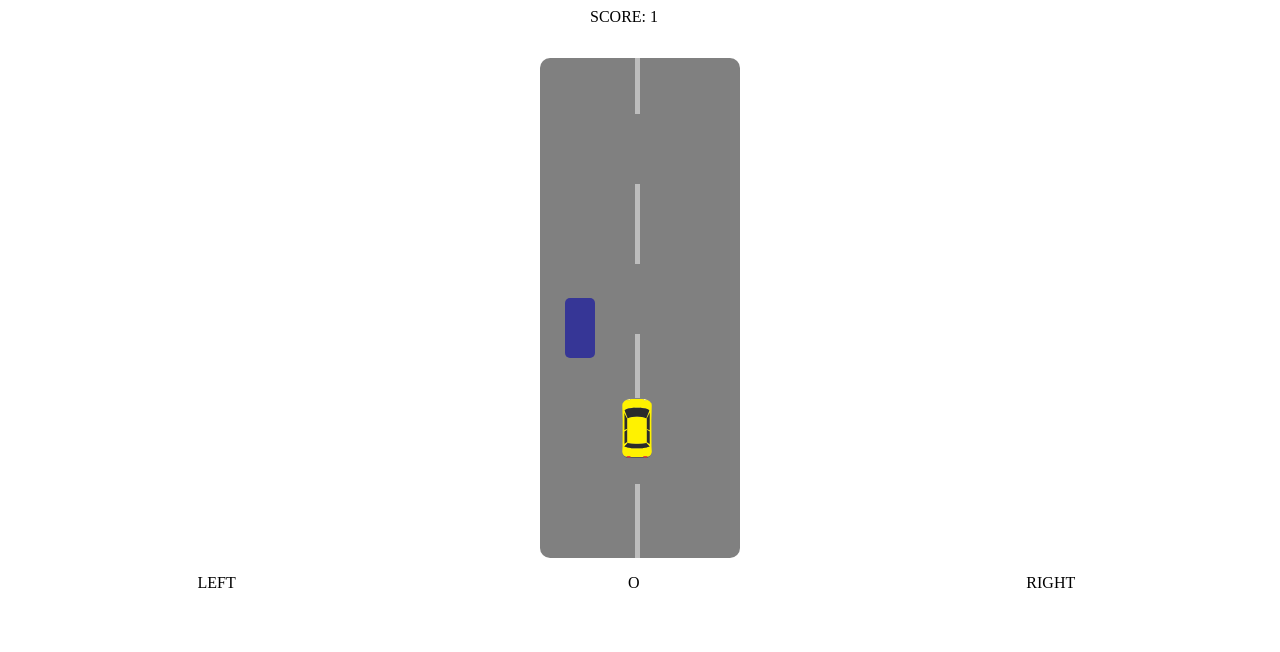
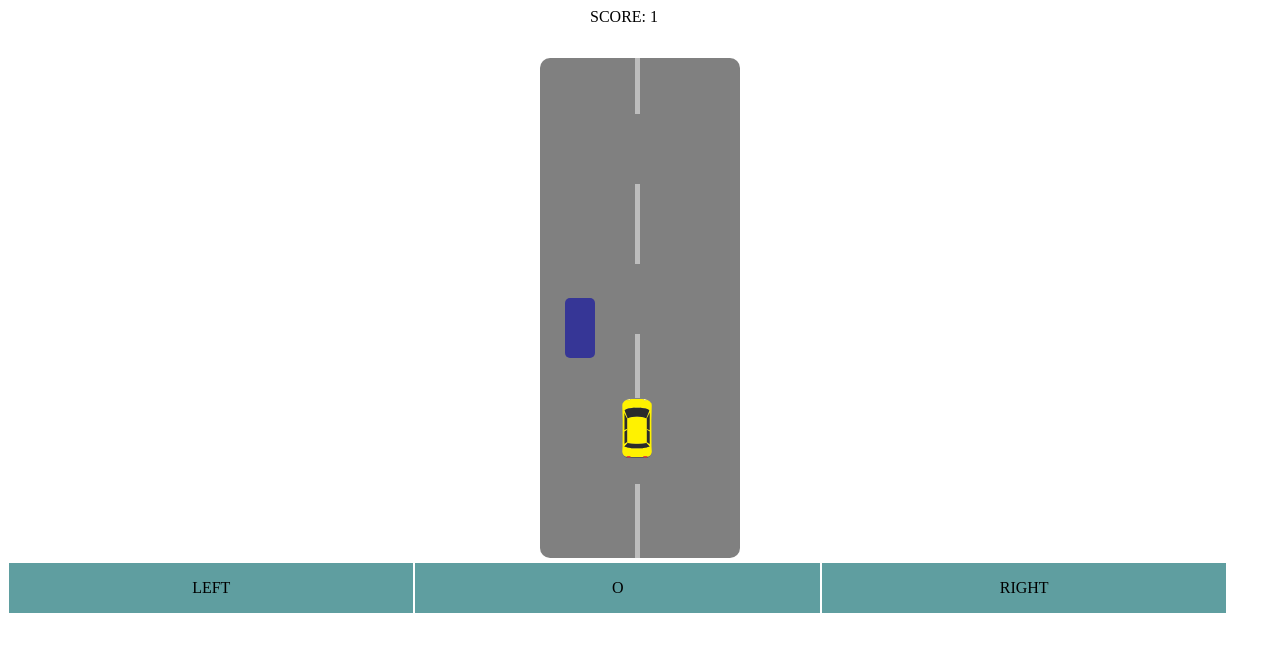
Before and after one commit to serrano1314/mini-car-game, a plain HTML site: page index.html in a window 1280 px wide. Both pictures are taken after a click on the element "CLICK/ENTER TO START GAME!". Drawn offline with Linux system fonts and the light colour scheme.

Commit message:
add margin between control button

```diff
--- a/style.css
+++ b/style.css
@@ -15,7 +15,9 @@
     user-select: none;
     height: 50px;
     float: left;
-    width: 33%;
+    width: 32%;
+    margin: 5px 1px ;
+    background-color: cadetblue;
 }
 .gameover-dialog{
     position: absolute;
```
